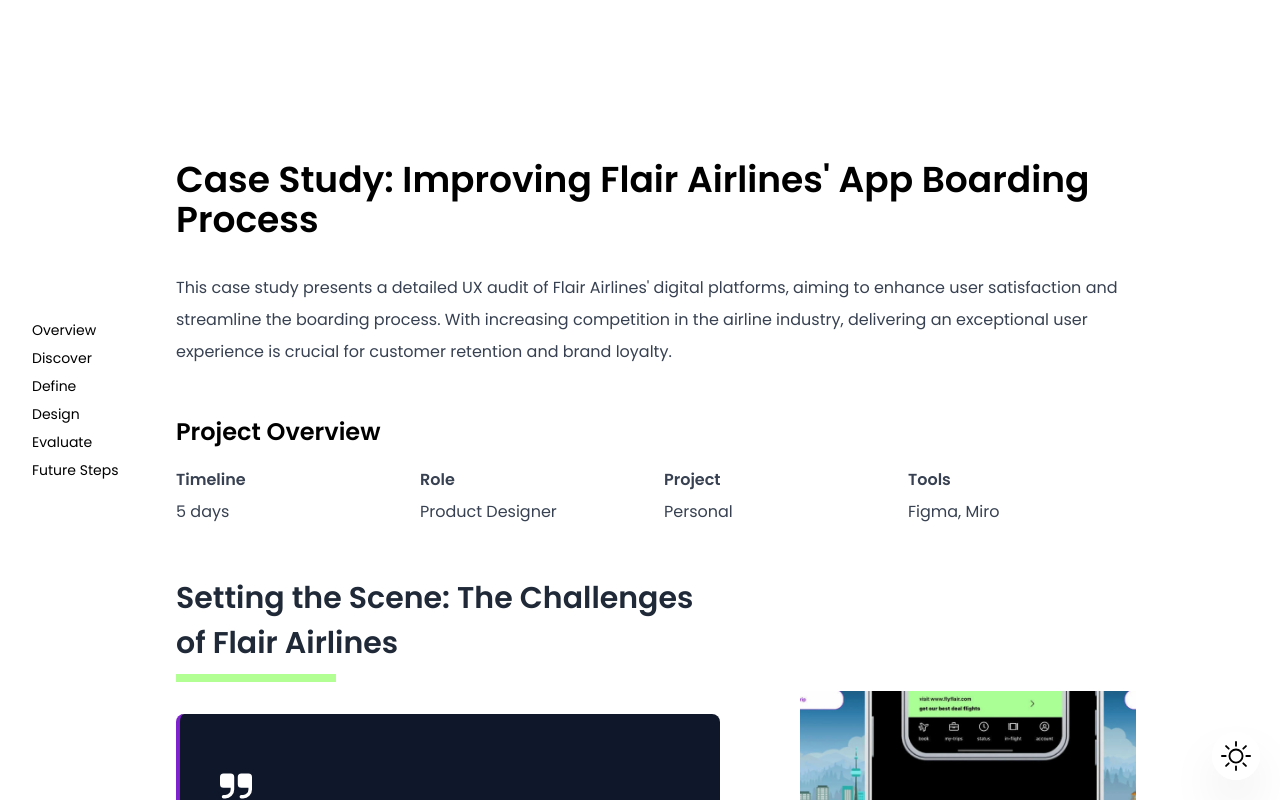
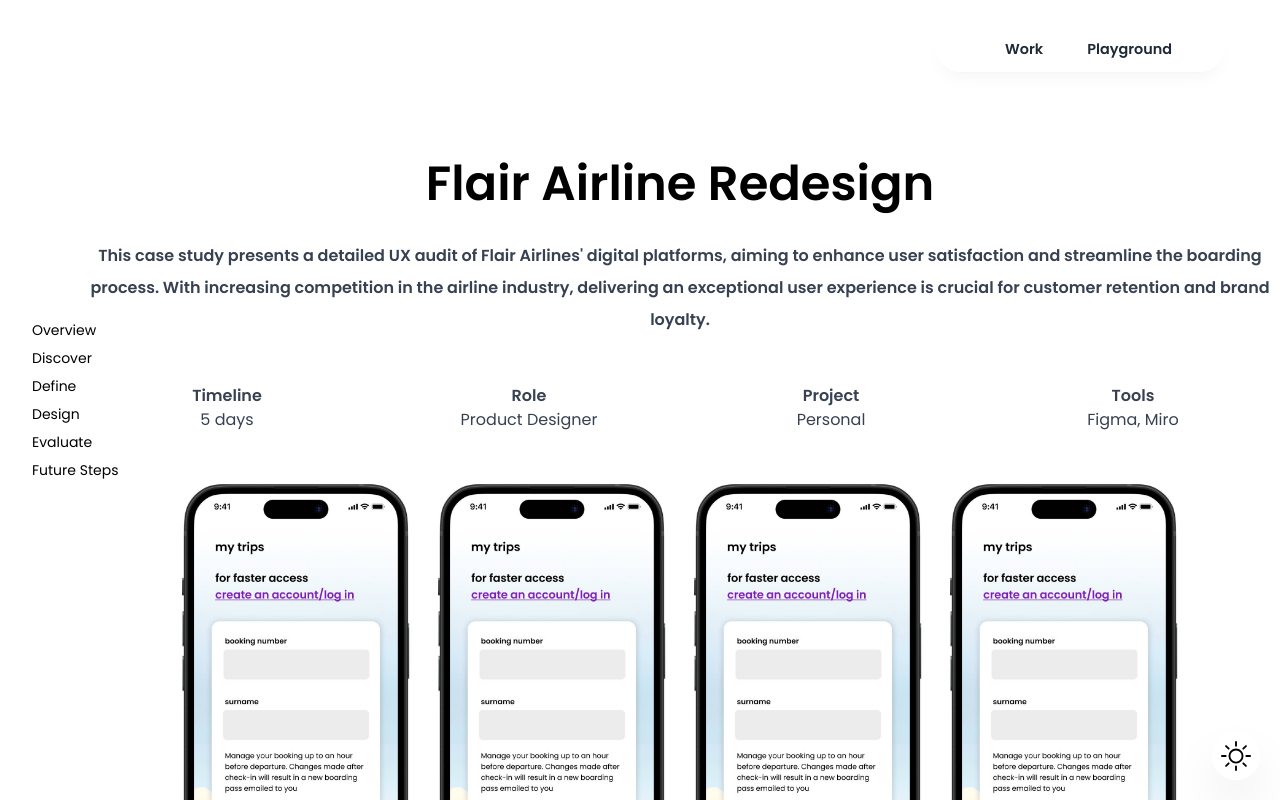
Before and after one commit to KJoWu/portfolio, a Next.js app: page /flairStudy in a window 1280 px wide. Shown: the top 800 px of the page. Built offline with nearby package versions, Linux system fonts and the light colour scheme; a web font is replaced by a local one.

Commit message:
add banner

```diff
--- a/app/_home/intro.tsx
+++ b/app/_home/intro.tsx
@@ -24,7 +24,7 @@
                 duration: 0.2,
               }}
             >
-              <p className={`text-5xl font-semibold ${poppins.className} bg-white`}>
+              <p className={`text-5xl font-medium ${poppins.className} bg-white`}>
                 Hi, I'm <span className="text-[#4229d6]">Kim</span>.
               </p>
 
@@ -37,7 +37,7 @@
               </div>
             </motion.div>
 
-            {/* <motion.div
+            <motion.div
               className="flex flex-col sm:flex-row mt-16 gap-2"
               initial={{ opacity: 0, y: 100 }}
               animate={{ opacity: 1, y: 0 }}
@@ -54,7 +54,7 @@
               <button className="bg-white hover:bg-gray-100 width-auto p-3 hover:scale-110 transition rounded-full text-gray-700">
                 <BsLinkedin />
               </button>
-            </motion.div> */}
+            </motion.div>
           </div>
 
           <div className="relative">
--- a/app/flairStudy/IntroSection.tsx
+++ b/app/flairStudy/IntroSection.tsx
@@ -4,56 +4,7 @@
 export const IntroSection = () => {
   return (
     <div className="leading-8">
-      <h1 className="text-4xl font-semibold mb-8">Case Study: Improving Flair Airlines' App Boarding Process</h1>
 
-      <section className="mb-12">
-        <p className="text-gray-700">
-          This case study presents a detailed UX audit of Flair Airlines' digital platforms, aiming to enhance user satisfaction and streamline the boarding process. With increasing competition in the airline industry, delivering an exceptional user experience is crucial for customer retention and brand loyalty.
-        </p>
-      </section>
-
-      <section className="mb-12">
-        <h2 className="text-2xl font-semibold mb-4">Project Overview</h2>
-        <div className="grid grid-cols-4 gap-4 text-gray-700">
-          <div>
-            <p className="font-semibold">Timeline</p>
-            <p className="font-base">5 days</p>
-          </div>
-          <div>
-            <p className="font-semibold">Role</p>
-            <p className="font-base">Product Designer</p>
-          </div>
-          <div>
-            <p className="font-semibold">Project</p>
-            <p className="font-base">Personal</p>
-          </div>
-          <div>
-            <p className="font-semibold">Tools</p>
-            <p className="font-base">Figma, Miro</p>
-          </div>
-        </div>
-      </section>
-
-      {/* <section className="mb-16 p-8 max-w-4xl mx-auto bg-white shadow-lg rounded-lg">
-  <div className="text-center text-gray-800">
-    <h2 className="text-3xl font-base mb-6">Setting the Scene</h2>
-    <p className="mb-6 font-base max-w-2xl mx-auto leading-relaxed">
-      Imagine a seamless travel experience with Flair Airlines. Your booking process was smooth, and now you're at the airport. But, the real challenge begins here.
-    </p>
-    <blockquote className="p-8 max-w-2xl mx-auto bg-gray-100 shadow-inner rounded-lg border-l-8 border-red-500">
-      <div className="text-lg leading-7 text-gray-700">
-        <p className="mb-4 font-base">As you approach the check-in counter, anxiety builds.</p>
-        <p className="mb-4 font-base"><span className="underline decoration-red-500">The app isn't working.</span></p>
-        <p className="mb-4 font-base">You remember your boarding pass is in your email and scramble through your messages to find the QR code.</p>
-        <p className="mb-4 font-base"><span className="underline decoration-red-500">It's not there.</span></p>
-        <p className="mb-4 font-base">You recall saving a screenshot, so you go through your gallery, your memes to find the photo.</p>
-        <p className="mb-4 font-base">The lines build up behind you, the minutes to your flight tick by...</p>
-        <p className="mb-4 font-base"><span className="underline decoration-red-500">Your stress rises.</span></p>
-        <p className="mb-4 font-base">This is not the seamless travel experience you envisioned.</p>
-      </div>
-    </blockquote>
-  </div>
-</section> */}
 
 
     </div>
--- /dev/null
+++ b/app/flairStudy/bannerSection.tsx
@@ -0,0 +1,58 @@
+"use client";
+
+import React from "react";
+import designMenu from "../../public/final_booking.jpg";
+import designQRCode from "../../public/final_qrcode.jpg";
+import designBooking from "../../public/final_booking.jpg";
+import designNotification from "../../public/final_notificaion.png";
+import designCheckin from "../../public/final_checkin.png";
+import Image from "next/image";
+
+
+export const BannerSection = () => {
+  return (
+    <div className="text-center">
+      <div className="absolute inset-0 h-full w-full" />
+      <h1 className="text-5xl font-semibold mb-8">Flair Airline Redesign</h1>
+
+
+      <section className="mb-12">
+        <p className="text-gray-700 font-semibold leading-8">
+          This case study presents a detailed UX audit of Flair Airlines' digital platforms, aiming to enhance user satisfaction and streamline the boarding process. With increasing competition in the airline industry, delivering an exceptional user experience is crucial for customer retention and brand loyalty.
+        </p>
+      </section>
+
+      <section className="mb-12">
+        <div className="grid grid-cols-4 gap-2 text-gray-700">
+          <div>
+            <p className="font-semibold">Timeline</p>
+            <p className="font-base">5 days</p>
+          </div>
+          <div>
+            <p className="font-semibold">Role</p>
+            <p className="font-base">Product Designer</p>
+          </div>
+          <div>
+            <p className="font-semibold">Project</p>
+            <p className="font-base">Personal</p>
+          </div>
+          <div>
+            <p className="font-semibold">Tools</p>
+            <p className="font-base">Figma, Miro</p>
+          </div>
+        </div>
+      </section>
+
+
+      <section className="col-span-4 flex items-center justify-center flex-nowrap">
+        <Image src={designMenu} alt="menu" quality={95} className="rounded-xl object-contain flex-shrink-0 max-w-[20%] mr-4" />
+        <Image src={designMenu} alt="menu" quality={95} className="rounded-xl object-contain flex-shrink-0 max-w-[20%] mr-4" />
+        <Image src={designMenu} alt="menu" quality={95} className="rounded-xl object-contain flex-shrink-0 max-w-[20%] mr-4" />
+        <Image src={designMenu} alt="menu" quality={95} className="rounded-xl object-contain flex-shrink-0 max-w-[20%]" />
+      </section>
+
+
+
+    </div>
+  );
+}
--- a/app/flairStudy/flairCaseStudyData.tsx
+++ b/app/flairStudy/flairCaseStudyData.tsx
@@ -16,6 +16,7 @@
 import CaseSection from './caseSection';
 import { playFair, inter, poppins } from "../fonts";
 import { FinalDesignSection } from './findalDesignSection';
+import { BannerSection} from "./bannerSection";
 
 
 const sectionVariants = {
@@ -26,7 +27,12 @@
 const FlairCaseStudyData = () => {
   return (
     <div className="ml-[5em] mt-40">
+            <BannerSection />
+
       <div className={`container mx-auto px-4 ${poppins.className}`}>
+
+
+
 
         {/******************************************************** Section Cutoff */}
 
--- a/app/layout.tsx
+++ b/app/layout.tsx
@@ -1,7 +1,7 @@
 "use client";
 
 // import type { Metadata } from "next";
-// import Header from "./_components/header";
+import Header from "./_components/header";
 import "./globals.css";
 import ThemeSwitch from "./_components/themeSwitch";
 import ThemeContextProvider from "./_context/themeContext";
@@ -24,14 +24,14 @@
       </head>
       <body className={`${poppins.className} text-[##030712]`}>
         <ThemeContextProvider>
-          {/* <Header /> */}
+          <Header />
 
           {children}
 
           <ThemeSwitch />
 
-          <div className={`p-3 text-center text-gray-600 font-base ${poppins.className} text-sm tracking-wide bg-white`}>
-          &copy; Kim 2024. This site was deSigned-in Figma, coded in Next JS by yours truly, styled with Tailwind and Framer, and deployed on GitHub.
+          <div className={`p-3 text-center text-gray-600 font-light ${poppins.className} text-sm tracking-wide bg-white`}>
+          &copy; Kim 2024. This site was designed in Figma, coded in Next JS by yours truly, styled with Tailwind and Framer, and deployed on GitHub.
           </div>
         </ThemeContextProvider>
       </body>
--- a/app/page.tsx
+++ b/app/page.tsx
@@ -8,7 +8,7 @@
   return (
     <main>
       <Intro />
-      {/* <Work /> */}
+      <Work />
     </main>
   );
 }
```
